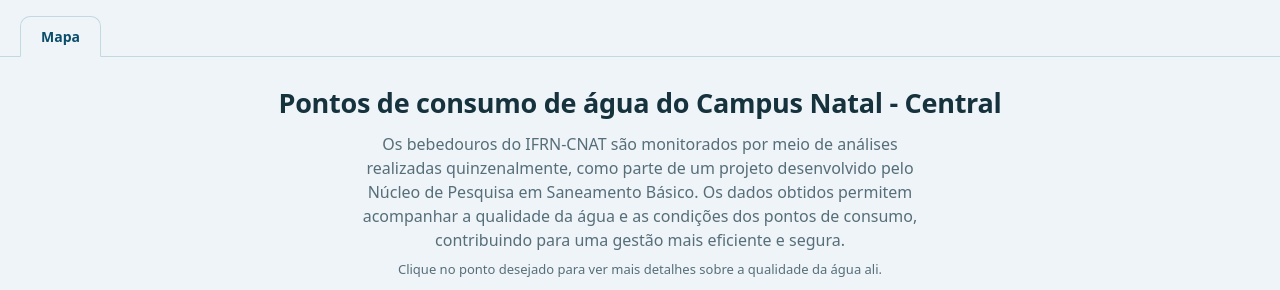
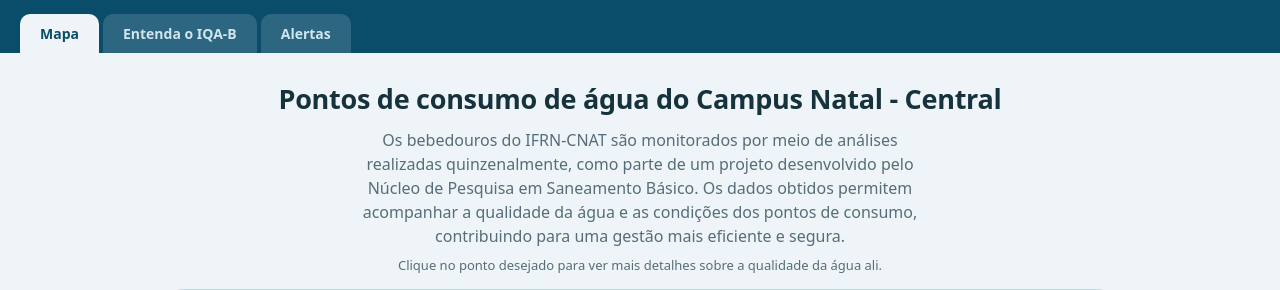
Before and after one commit to Cecilia-eng-05/sistema-ifrn-agua-bebedouros, a Django app: page / in a window 1280 px wide. Shown: the top 290 px of the page. Run offline with Django 5.2, Linux system fonts and the light colour scheme; data that the repository does not hold is empty.

Commit message:
feat: organização das três abas públicas (Mapa, Entenda o IQA-B, Alertas)
Cria as rotas /entenda-o-iqab/ e /alertas/ com páginas simples "em
construção" — o conteúdo de verdade das duas fica para depois. Por
enquanto, o objetivo era só deixar a navegação entre as três prontas e
funcionando.

style: faixa na cor institucional atrás das abas públicas, no lugar do
fundo branco sobre branco.

Co-Authored-By: Claude Sonnet 5 <noreply@anthropic.com>

```diff
--- a/bebedouros/templates/bebedouros/base.html
+++ b/bebedouros/templates/bebedouros/base.html
@@ -48,22 +48,24 @@
     .topo nav a:hover, .topo .sair-btn:hover { color: #fff; text-decoration: underline; }
     .onda { display: block; width: 100%; height: 34px; }
 
-    /* Cabeçalho das telas públicas — abas, no lugar da barra do topo */
+    /* Cabeçalho das telas públicas — faixa na cor institucional, com
+       abas por cima, no lugar da barra interna com Início/Coletas/Sair */
+    .faixa-publica { background: var(--profunda); }
     .abas-publicas {
       display: flex; gap: 4px; max-width: 1320px; margin: 0 auto;
-      padding: 16px 20px 0; border-bottom: 1px solid var(--borda);
+      padding: 14px 20px 0;
     }
     .aba {
       display: inline-block; padding: 9px 20px; border-radius: 10px 10px 0 0;
-      background: var(--clara); color: var(--profunda-2); text-decoration: none;
+      background: rgba(255, 255, 255, 0.14); color: #cfe6ef; text-decoration: none;
       font-size: 14px; font-weight: 600;
-      border: 1px solid var(--borda); border-bottom: none;
     }
-    .aba:hover { background: #eef7fa; }
+    .aba:hover { background: rgba(255, 255, 255, 0.24); color: #fff; }
     .aba-ativa {
       background: var(--fundo); color: var(--profunda); font-weight: 700;
-      margin-bottom: -1px; border-bottom: 1px solid var(--fundo);
+      margin-bottom: -1px;
     }
+    .aba-ativa:hover { background: var(--fundo); color: var(--profunda); }
     .rodape-publico { text-align: center; padding: 10px 20px 34px; }
     .rodape-publico a { color: var(--tinta-suave); font-size: 12px; text-decoration: none; }
     .rodape-publico a:hover { text-decoration: underline; }
@@ -301,9 +303,13 @@
       </svg>
     </header>
   {% else %}
-    <nav class="abas-publicas">
-      <a href="{% url 'mapa' %}" class="aba{% if request.resolver_match.url_name == 'mapa' %} aba-ativa{% endif %}">Mapa</a>
-    </nav>
+    <div class="faixa-publica">
+      <nav class="abas-publicas">
+        <a href="{% url 'mapa' %}" class="aba{% if request.resolver_match.url_name == 'mapa' %} aba-ativa{% endif %}">Mapa</a>
+        <a href="{% url 'entenda_iqab' %}" class="aba{% if request.resolver_match.url_name == 'entenda_iqab' %} aba-ativa{% endif %}">Entenda o IQA-B</a>
+        <a href="{% url 'alertas_publico' %}" class="aba{% if request.resolver_match.url_name == 'alertas_publico' %} aba-ativa{% endif %}">Alertas</a>
+      </nav>
+    </div>
   {% endif %}
   <main>
     {% for message in messages %}
--- a/bebedouros/urls.py
+++ b/bebedouros/urls.py
@@ -13,6 +13,8 @@ urlpatterns = [
     path("inicio/", views.inicio, name="inicio"),
     path("bebedouros/<int:pk>/", views.bebedouro_detalhe, name="bebedouro_detalhe"),
     path("", views.mapa, name="mapa"),
+    path("entenda-o-iqab/", views.entenda_iqab, name="entenda_iqab"),
+    path("alertas/", views.alertas_publico, name="alertas_publico"),
     path("coletas/", views.coleta_list, name="coleta_list"),
     path("coletas/nova/", views.coleta_nova, name="coleta_nova"),
     path("coletas/<int:pk>/lancamento/", views.lancamento, name="lancamento"),
--- a/bebedouros/views.py
+++ b/bebedouros/views.py
@@ -53,6 +53,14 @@ def mapa(request):
             continue
         pontos.append({**situacao, "x": posicao[0], "y": posicao[1]})
     return render(request, "bebedouros/mapa.html", {"pontos": pontos})
+
+
+def entenda_iqab(request):
+    return render(request, "bebedouros/entenda_iqab.html")
+
+
+def alertas_publico(request):
+    return render(request, "bebedouros/alertas_publico.html")
 
 
 @login_required
```
Also changed, not shown: bebedouros/templates/bebedouros/alertas_publico.html (added, +8 -0 lines), bebedouros/templates/bebedouros/entenda_iqab.html (added, +8 -0 lines), bebedouros/tests/test_abas_publicas.py (added, +27 -0 lines).
